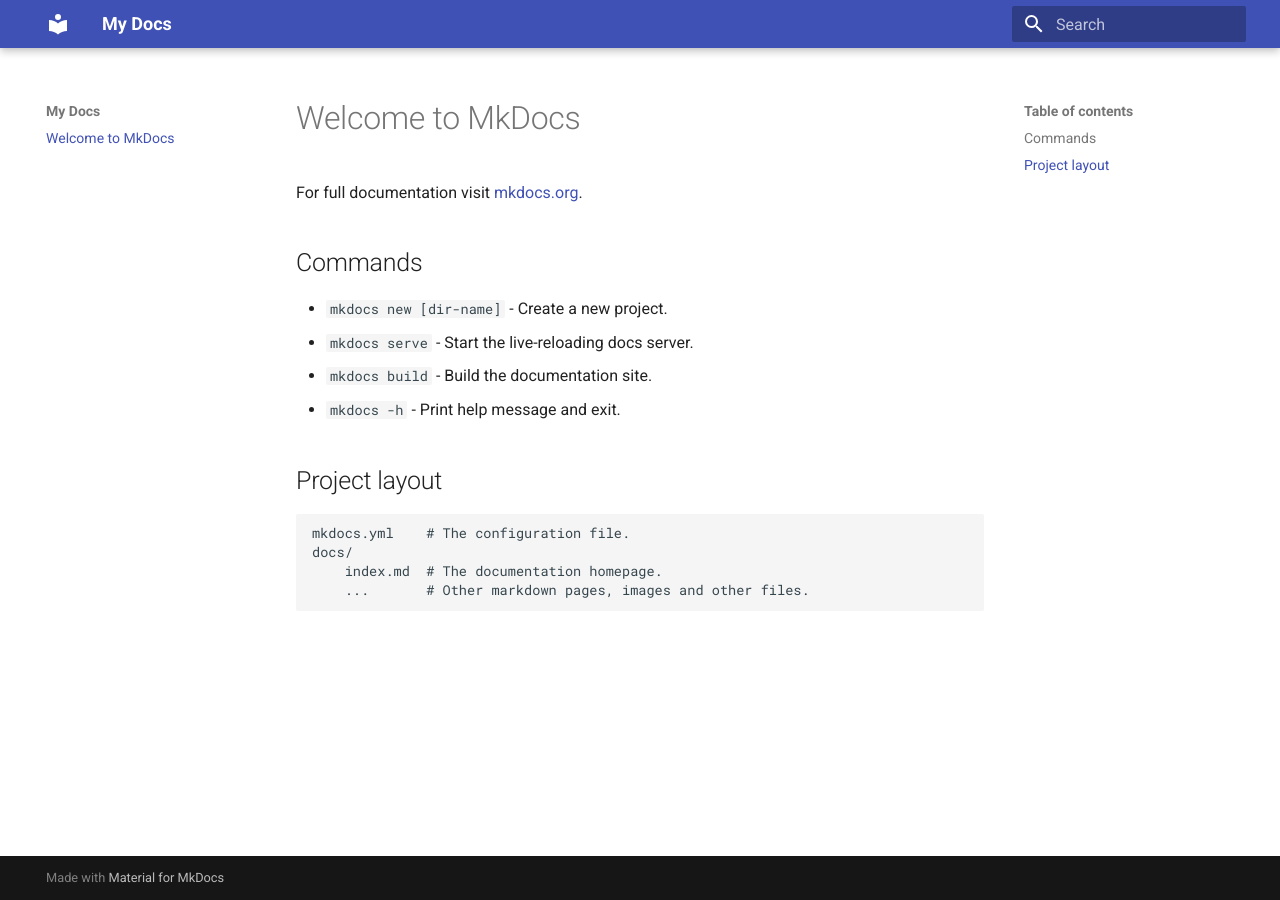
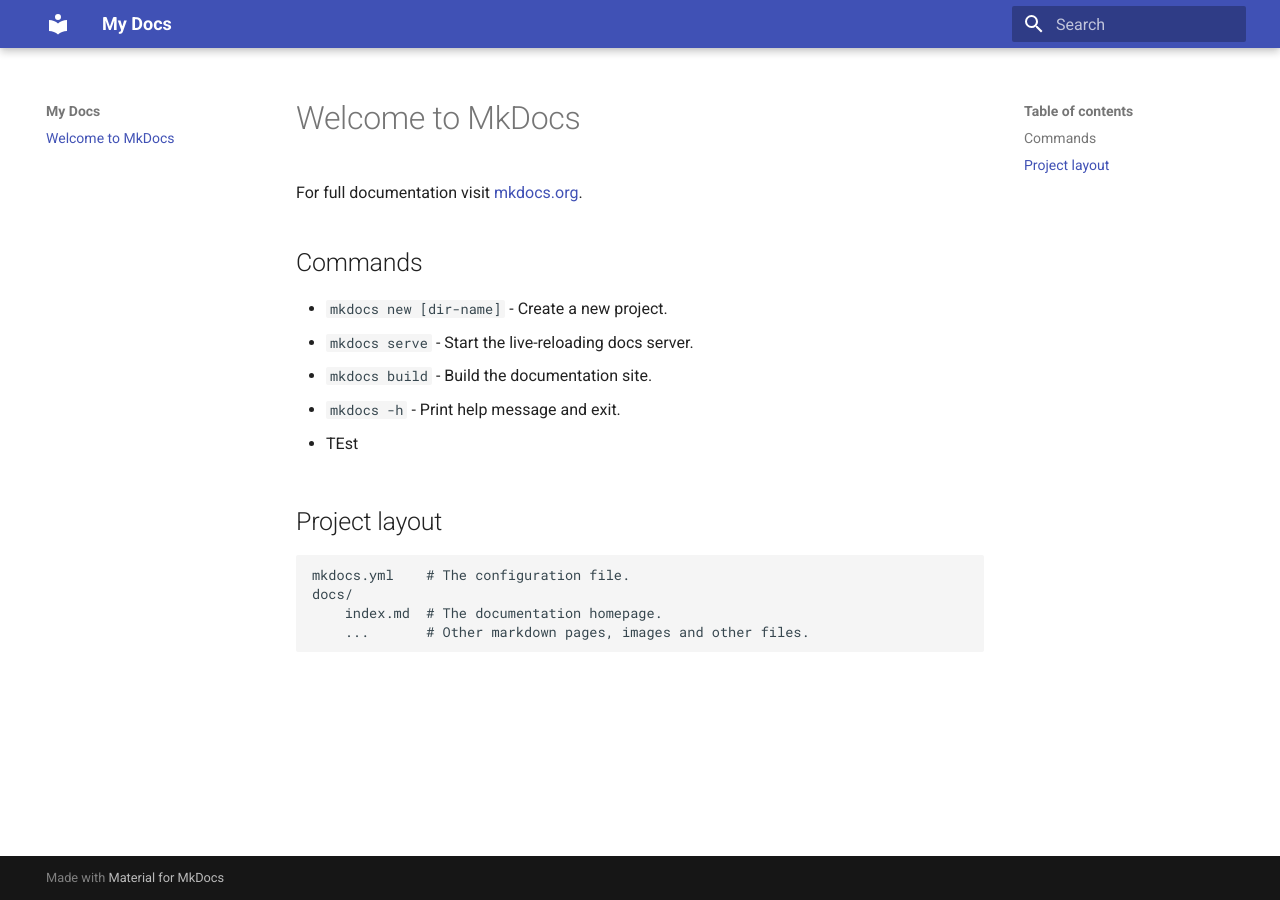
Before and after one commit to Remi-Gau/mkdocs-primer, an MkDocs documentation site: the page built from docs/index.md, in a window 1280 px wide. Built offline with MkDocs 1.6.1 and Material for MkDocs 9.7.7, drawn with Linux system fonts in a browser that asks for light colours.

Commit message:
Update index.md

```diff
--- a/docs/index.md
+++ b/docs/index.md
@@ -9,6 +9,8 @@ For full documentation visit [mkdocs.org](https://www.mkdocs.org).
 * `mkdocs build` - Build the documentation site.
 * `mkdocs -h` - Print help message and exit.
 
+* TEst
+
 ## Project layout
 
     mkdocs.yml    # The configuration file.
```
